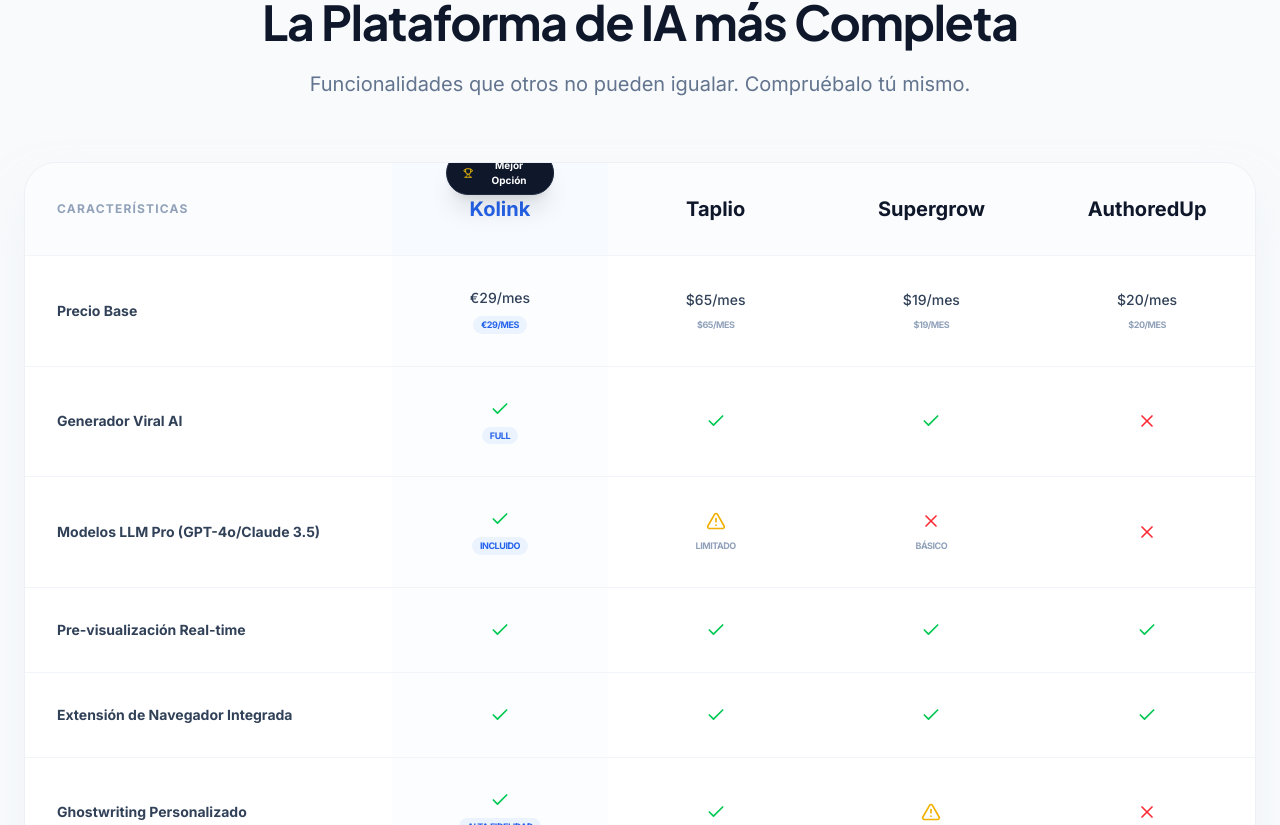
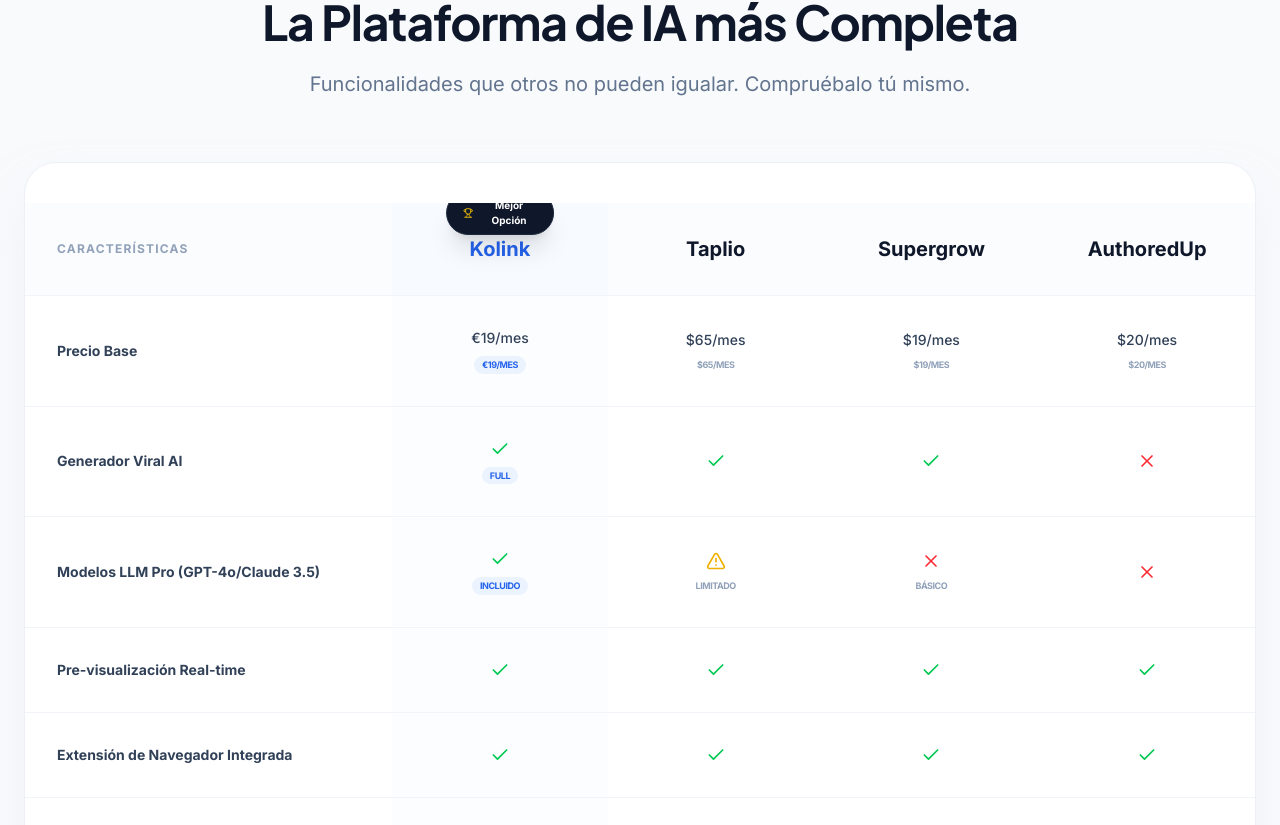
Before and after one commit to Aram9574/KOLINK-VERSION-FINAL, a React (Vite) app: page / in a window 1280 px wide. Shown: the part 4795-5620 px from the top of the page. Built offline with nearby package versions, Linux system fonts and the light colour scheme; no server answers.

Commit message:
fix: correct price and fix UI clipping in strategic comparison

```diff
--- a/components/landing/StrategicComparison.tsx
+++ b/components/landing/StrategicComparison.tsx
@@ -43,7 +43,7 @@
                     </p>
                 </div>
 
-                <div className="bg-white rounded-[32px] shadow-2xl shadow-slate-200/50 border border-slate-200/60 overflow-hidden">
+                <div className="bg-white rounded-[32px] shadow-2xl shadow-slate-200/50 border border-slate-200/60 overflow-hidden pt-10">
                     <div className="overflow-x-auto">
                         <table className="w-full text-left border-collapse">
                             <thead>
--- a/translations.ts
+++ b/translations.ts
@@ -89,7 +89,7 @@
         {
           name: "Base Price",
           values: {
-            kolink: "€29/mo",
+            kolink: "€19/mo",
             taplio: "$65/mo",
             supergrow: "$19/mo",
             authored: "$20/mo",
@@ -944,7 +944,7 @@
         {
           name: "Precio Base",
           values: {
-            kolink: "€29/mes",
+            kolink: "€19/mes",
             taplio: "$65/mes",
             supergrow: "$19/mes",
             authored: "$20/mes",
```
